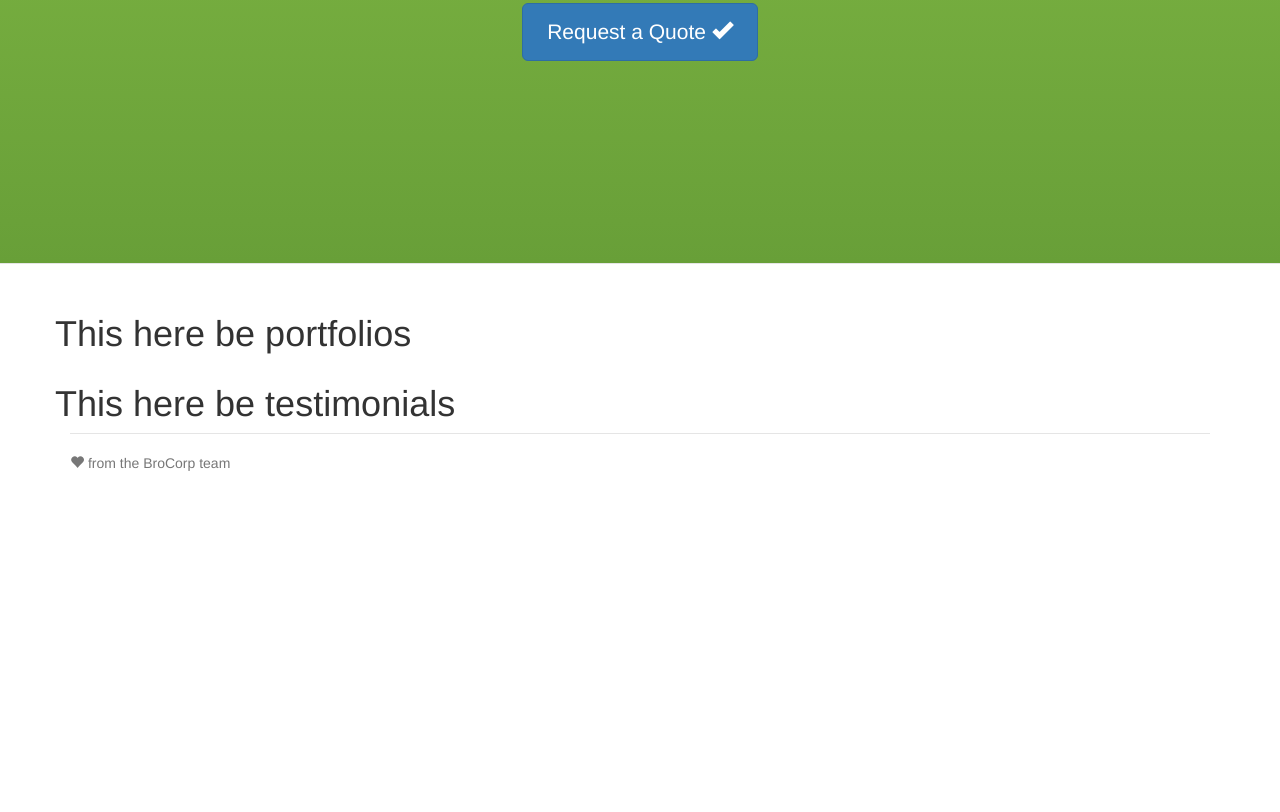
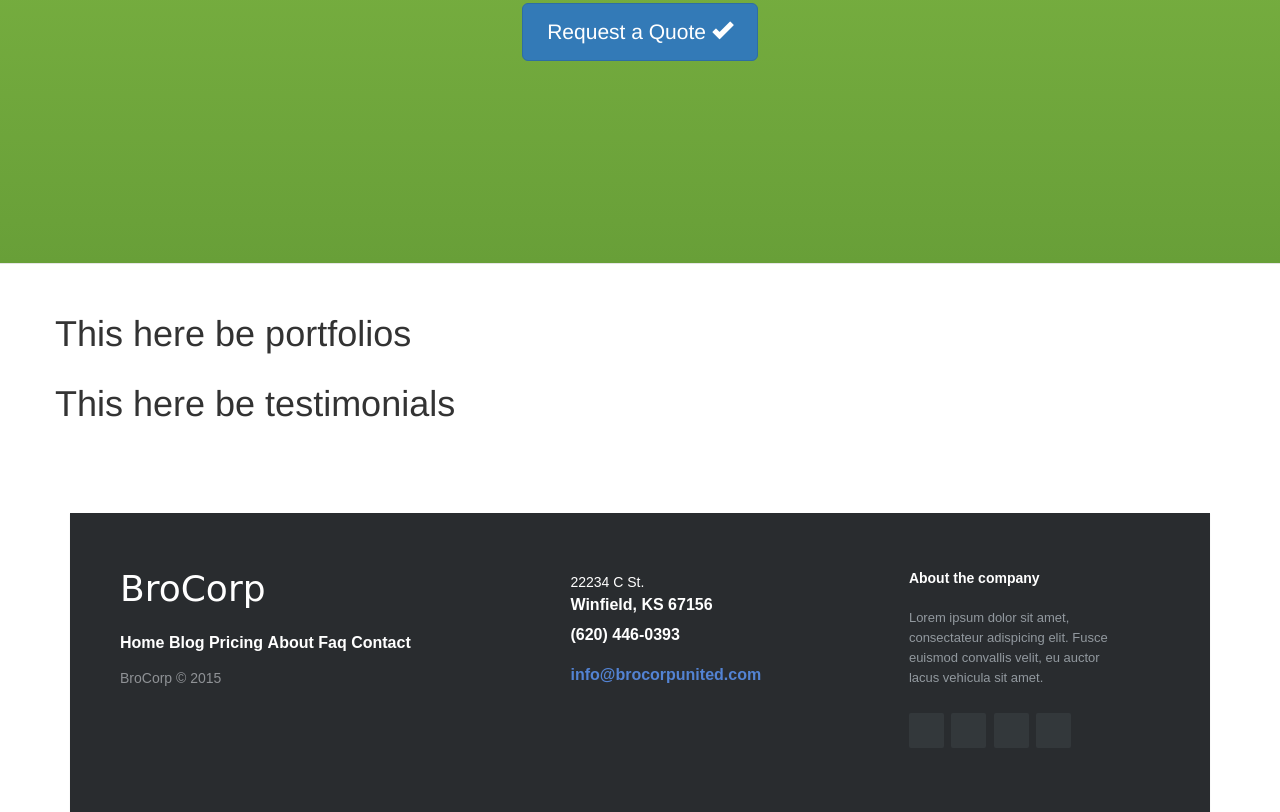
Before and after one commit to brocorpunited/betasite, a website: page app/meetthebros.html in a window 1280 px wide. Shown: the part 486-1298 px from the top of the page. Before the commit the page ends 969 px from the top, so only its background shows below. Drawn offline with nearby package versions, Linux system fonts and the light colour scheme; files that its build step writes are made by us from their sources.

Commit message:
attempted footers on index.html & meetthebros.html

```diff
--- a/app/meetthebros.html
+++ b/app/meetthebros.html
@@ -75,12 +75,55 @@
         <h1>This here be testimonials</h1>
       </div>
     </div>
+
+
 <div class="container">
-      <div class="footer">
-        <p><span class="glyphicon glyphicon-heart"></span> from the BroCorp team</p>
-      </div>
+      <footer class="footer-distributed">
+			     <div class="footer-left">
+				         <h3>BroCorp</h3>
 
-    </div>
+				      <p class="footer-links">
+					         <a href="#">Home</a>
+					         <a href="#">Blog</a>
+					         <a href="#">Pricing</a>
+					         <a href="#">About</a>
+					         <a href="#">Faq</a>
+					         <a href="#">Contact</a>
+  				    </p>
+
+				      <p class="footer-company-name">BroCorp &copy; 2015</p>
+			     </div>
+
+			     <div class="footer-center">
+				      <div>
+					       <i class="fa fa-map-marker"></i>
+					            <p><span>22234 C St.</span>Winfield, KS 67156</p>
+				      </div>
+				      <div>
+					       <i class="fa fa-phone"></i>
+					            <p>(620) 446-0393</p>
+				      </div>
+				      <div>
+					       <i class="fa fa-envelope"></i>
+					            <p><a href="mailto:info@brocorpunited.com">info@brocorpunited.com</a></p>
+				      </div>
+			     </div>
+
+			     <div class="footer-right">
+				         <p class="footer-company-about">
+					              <span>About the company</span>
+					                   Lorem ipsum dolor sit amet, consectateur adispicing elit. Fusce euismod convallis velit, eu auctor lacus vehicula sit amet.
+				         </p>
+
+				      <div class="footer-icons">
+					         <a href="https://www.facebook.com/BroCorpDigitalMarketing" target="_blank"><i class="cd-social cd-facebook"></i></a>
+					         <a href="https://instagram.com/brocorp/" target="_blank"><i class="cd-social cd-instagram"></i></a>
+					         <a href="https://twitter.com/brocorpunited" target="_blank"><i class="cd-social cd-twitter"></i></a>
+					         <a href="https://www.linkedin.com/company/bro-corp-united" target="_blank"><i class="cd-social cd-linkedin.png"></i></a>
+				      </div>
+			     </div>
+		</footer>
+</div>
 
 
     <!-- build:js(.) scripts/vendor.js -->
--- a/app/styles/main.css
+++ b/app/styles/main.css
@@ -492,3 +492,173 @@ html, body {
         height: 20px;
     }
 }
+
+/* This is the CSS for the footer */
+.footer-distributed{
+	background-color: #292c2f;
+	box-shadow: 0 1px 1px 0 rgba(0, 0, 0, 0.12);
+	box-sizing: border-box;
+	width: 100%;
+	text-align: left;
+	font: bold 16px sans-serif;
+
+	padding: 55px 50px;
+	margin-top: 80px;
+}
+
+.footer-distributed .footer-left,
+.footer-distributed .footer-center,
+.footer-distributed .footer-right{
+	display: inline-block;
+	vertical-align: top;
+}
+
+/* Footer left */
+
+.footer-distributed .footer-left{
+	width: 40%;
+}
+
+/* The company logo */
+
+.footer-distributed h3{
+	color:  #ffffff;
+	font: normal 36px 'Cookie', cursive;
+	margin: 0;
+}
+
+.footer-distributed h3 span{
+	color:  #5383d3;
+}
+
+/* Footer links */
+
+.footer-distributed .footer-links{
+	color:  #ffffff;
+	margin: 20px 0 12px;
+	padding: 0;
+}
+
+.footer-distributed .footer-links a{
+	display:inline-block;
+	line-height: 1.8;
+	text-decoration: none;
+	color:  inherit;
+}
+
+.footer-distributed .footer-company-name{
+	color:  #8f9296;
+	font-size: 14px;
+	font-weight: normal;
+	margin: 0;
+}
+
+/* Footer Center */
+
+.footer-distributed .footer-center{
+	width: 35%;
+}
+
+.footer-distributed .footer-center i{
+	background-color:  #33383b;
+	color: #ffffff;
+	font-size: 25px;
+	width: 38px;
+	height: 38px;
+	border-radius: 50%;
+	text-align: center;
+	line-height: 42px;
+	margin: 10px 15px;
+	vertical-align: middle;
+}
+
+.footer-distributed .footer-center i.fa-envelope{
+	font-size: 17px;
+	line-height: 38px;
+}
+
+.footer-distributed .footer-center p{
+	display: inline-block;
+	color: #ffffff;
+	vertical-align: middle;
+	margin:0;
+}
+
+.footer-distributed .footer-center p span{
+	display:block;
+	font-weight: normal;
+	font-size:14px;
+	line-height:2;
+}
+
+.footer-distributed .footer-center p a{
+	color:  #5383d3;
+	text-decoration: none;;
+}
+
+
+/* Footer Right */
+
+.footer-distributed .footer-right{
+	width: 20%;
+}
+
+.footer-distributed .footer-company-about{
+	line-height: 20px;
+	color:  #92999f;
+	font-size: 13px;
+	font-weight: normal;
+	margin: 0;
+}
+
+.footer-distributed .footer-company-about span{
+	display: block;
+	color:  #ffffff;
+	font-size: 14px;
+	font-weight: bold;
+	margin-bottom: 20px;
+}
+
+.footer-distributed .footer-icons{
+	margin-top: 25px;
+}
+
+.footer-distributed .footer-icons a{
+	display: inline-block;
+	width: 35px;
+	height: 35px;
+	cursor: pointer;
+	background-color:  #33383b;
+	border-radius: 2px;
+
+	font-size: 20px;
+	color: #ffffff;
+	text-align: center;
+	line-height: 35px;
+
+	margin-right: 3px;
+	margin-bottom: 5px;
+}
+
+/* If you don't want the footer to be responsive, remove these media queries */
+
+@media (max-width: 880px) {
+
+	.footer-distributed{
+		font: bold 14px sans-serif;
+	}
+
+	.footer-distributed .footer-left,
+	.footer-distributed .footer-center,
+	.footer-distributed .footer-right{
+		display: block;
+		width: 100%;
+		margin-bottom: 40px;
+		text-align: center;
+	}
+
+	.footer-distributed .footer-center i{
+		margin-left: 0;
+	}
+
+}
```
Also changed, not shown: app/index.html (+13 -3 lines).
